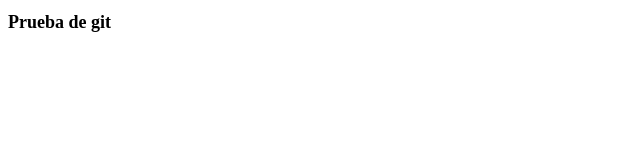
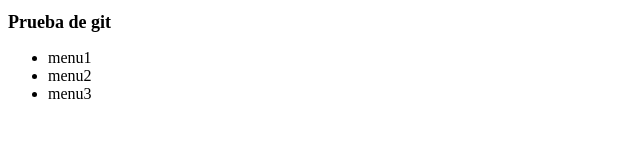
Before and after one commit to clau85/first-index, a plain HTML site: page clase_9/index.html in a window 1280 px wide. Shown: the whole page, without its empty margins (0-640 px from the left). Drawn offline with Linux system fonts and the light colour scheme.

Commit message:
nueva-rama

```diff
--- a/clase_9/index.html
+++ b/clase_9/index.html
@@ -9,5 +9,13 @@
 </head>
 <body>
     <h1>Prueba de git</h1>
+
+    <nav>
+        <ul>
+            <li>menu1</li>
+            <li>menu2</li>
+            <li>menu3</li>
+        </ul>
+    </nav>
 </body>
 </html>
```
